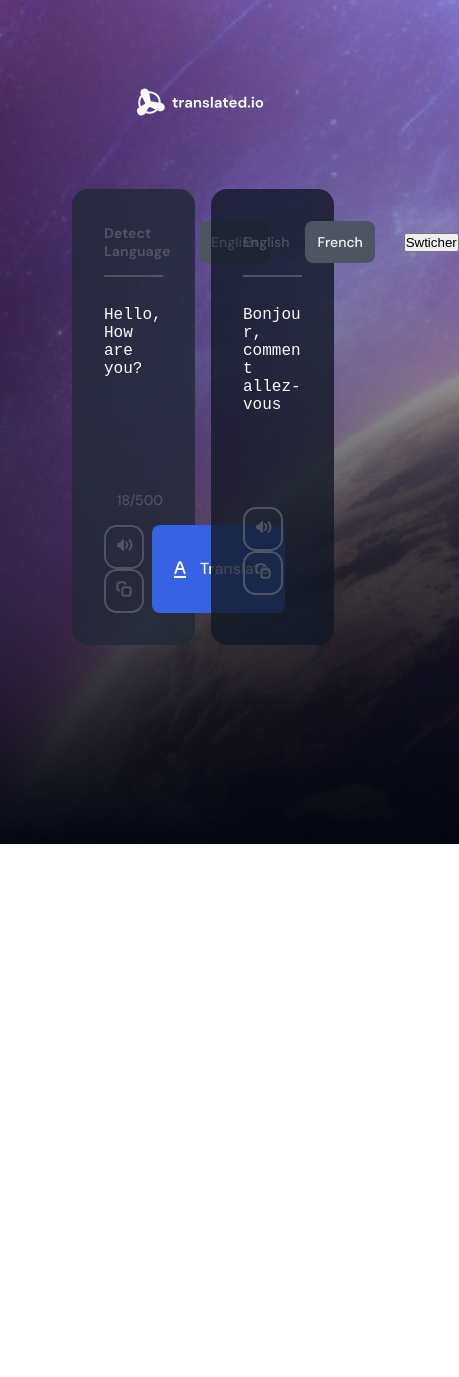
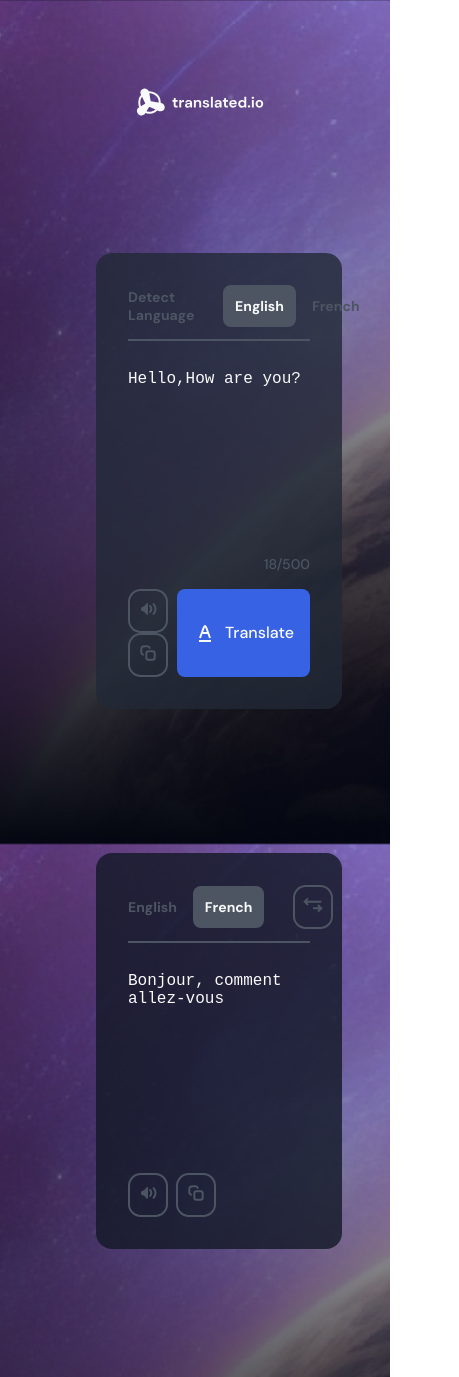
Before and after one commit to neshanth/devchallenge-translate-app, a React (Vite) app: page / in a window 390 px wide. Shown: the whole page, 459 px wide, since content can reach past the window. Before the commit the page ends 844 px from the top, so only its background shows below. Built offline with nearby package versions, Linux system fonts and the light colour scheme.

Commit message:
added mobile responsive design

```diff
--- a/src/components/Translate/Translate.jsx
+++ b/src/components/Translate/Translate.jsx
@@ -23,6 +23,12 @@ const Translate = () => {
       });
   };
 
+  const handleSwitcherBtn = () => {
+    const temp = language;
+    setLanguage(translatedLanguage);
+    setTranslatedLanguage(temp);
+  };
+
   const handleLanguageChange = (e, name, type) => {
     e.preventDefault();
     type === "translate" ? setLanguage(name) : setTranslatedLanguage(name);
@@ -36,7 +42,7 @@ const Translate = () => {
   return (
     <>
       <TranslateWidget handleTranslateBtn={handleTranslateBtn} language={language} handleTextChange={handleTextChange} text={text} handleLanguageChange={handleLanguageChange} />
-      <TranslateWidget isTranslateOutput={true} language={translatedLanguage} handleLanguageChange={handleLanguageChange} text={translatedText} />
+      <TranslateWidget handleSwitcherBtn={handleSwitcherBtn} isTranslateOutput={true} language={translatedLanguage} handleLanguageChange={handleLanguageChange} text={translatedText} />
     </>
   );
 };
--- a/src/components/TranslateWidget/TranslateWidget.jsx
+++ b/src/components/TranslateWidget/TranslateWidget.jsx
@@ -1,9 +1,14 @@
 import "./translateWidget.scss";
 import { BUTTONS } from "../../utils/constants";
 const TranslateWidget = (props) => {
-  const { language, handleLanguageChange, isTranslateOutput = false, text, handleTextChange, handleTranslateBtn } = props;
+  const { language, handleLanguageChange, isTranslateOutput = false, text, handleTextChange, handleTranslateBtn, handleSwitcherBtn } = props;
   const handleCopyText = () => {
     navigator.clipboard.writeText(text);
+  };
+
+  const handleTextToSpeech = () => {
+    const utterance = new SpeechSynthesisUtterance(text);
+    window.speechSynthesis.speak(utterance);
   };
 
   return (
@@ -21,7 +26,20 @@ const TranslateWidget = (props) => {
             </button>
           ))}
         </div>
-        {isTranslateOutput && <button>Swticher</button>}
+        {isTranslateOutput && (
+          <button className="btn switcher-btn" onClick={handleSwitcherBtn}>
+            <svg width="20" height="20" viewBox="0 0 20 20" fill="none" xmlns="http://www.w3.org/2000/svg">
+              <path
+                d="M1.66666 6.66668L0.95955 5.95957L0.252443 6.66668L0.95955 7.37378L1.66666 6.66668ZM17.5 7.66668C18.0523 7.66668 18.5 7.21896 18.5 6.66668C18.5 6.11439 18.0523 5.66668 17.5 5.66668V7.66668ZM4.29288 2.62624L0.95955 5.95957L2.37376 7.37378L5.7071 4.04045L4.29288 2.62624ZM0.95955 7.37378L4.29288 10.7071L5.7071 9.2929L2.37376 5.95957L0.95955 7.37378ZM1.66666 7.66668H17.5V5.66668H1.66666V7.66668Z"
+                fill="#4D5562"
+              />
+              <path
+                d="M18.3333 13.3333L19.0404 12.6262L19.7475 13.3333L19.0404 14.0404L18.3333 13.3333ZM10.8333 14.3333C10.281 14.3333 9.83331 13.8856 9.83331 13.3333C9.83331 12.781 10.281 12.3333 10.8333 12.3333L10.8333 14.3333ZM15.7071 9.29289L19.0404 12.6262L17.6262 14.0404L14.2929 10.7071L15.7071 9.29289ZM19.0404 14.0404L15.7071 17.3738L14.2929 15.9596L17.6262 12.6262L19.0404 14.0404ZM18.3333 14.3333L10.8333 14.3333L10.8333 12.3333L18.3333 12.3333L18.3333 14.3333Z"
+                fill="#4D5562"
+              />
+            </svg>
+          </button>
+        )}
       </section>
       <div className="language-input">
         <textarea disabled={isTranslateOutput} value={text} name="language-input-textarea" id="" cols="30" rows="10" onChange={handleTextChange}></textarea>
@@ -33,7 +51,7 @@ const TranslateWidget = (props) => {
       )}
       <div className="language-footer">
         <div className="footer-buttons">
-          <button className="btn sound-btn">
+          <button onClick={handleTextToSpeech} className="btn sound-btn">
             <svg width="20" height="20" viewBox="0 0 20 20" fill="none" xmlns="http://www.w3.org/2000/svg">
               <path
                 d="M3.46532 11.6089C2.87114 10.6186 2.87114 9.38143 3.46532 8.39114C3.64663 8.08895 3.94701 7.87726 4.29258 7.80815L5.70344 7.52598C5.78749 7.50917 5.86326 7.46409 5.91814 7.39824L7.17085 5.89498C8.3534 4.47592 8.94468 3.76638 9.47234 3.95742C10 4.14846 10 5.07207 10 6.91928L10 13.0807C10 14.9279 10 15.8515 9.47234 16.0426C8.94468 16.2336 8.3534 15.5241 7.17085 14.105L5.91814 12.6018C5.86326 12.5359 5.78749 12.4908 5.70344 12.474L4.29258 12.1918C3.94701 12.1227 3.64663 11.9111 3.46532 11.6089Z"
--- a/src/components/TranslateWidget/translateWidget.scss
+++ b/src/components/TranslateWidget/translateWidget.scss
@@ -13,6 +13,7 @@
 
     .btn {
       font-size: 0.875rem;
+      font-weight: 700;
     }
   }
   .selected-language {
@@ -31,6 +32,10 @@
     border-bottom: 2px solid $grey-2;
     .detect-language {
       font-size: 0.875rem;
+    }
+
+    .btn-switcher {
+      margin-left: auto;
     }
   }
   .language-input {
@@ -60,12 +65,6 @@
     display: flex;
     justify-content: space-between;
 
-    .copy-btn,
-    .sound-btn {
-      padding: 0.5rem;
-      border: 2px solid $grey-2;
-      border-radius: 0.8rem;
-    }
     .sound-btn {
       margin-right: 0.5rem;
     }
@@ -86,4 +85,15 @@
       background-color: $blue-hover;
     }
   }
+  .copy-btn,
+  .sound-btn,
+  .switcher-btn {
+    padding: 0.5rem;
+    border: 2px solid $grey-2;
+    border-radius: 0.8rem;
+  }
+
+  .switcher-btn {
+    margin-left: auto;
+  }
 }
--- a/src/styles/index.scss
+++ b/src/styles/index.scss
@@ -41,3 +41,18 @@ body {
   display: flex;
   gap: 1rem;
 }
+
+@media (max-width: 1024px) {
+  .main {
+    flex-direction: column;
+  }
+  .translate-widget {
+    width: 100%;
+  }
+}
+
+@media (max-width: 768px) {
+  .translate-widget {
+    margin: 4rem 1.5rem;
+  }
+}
```
